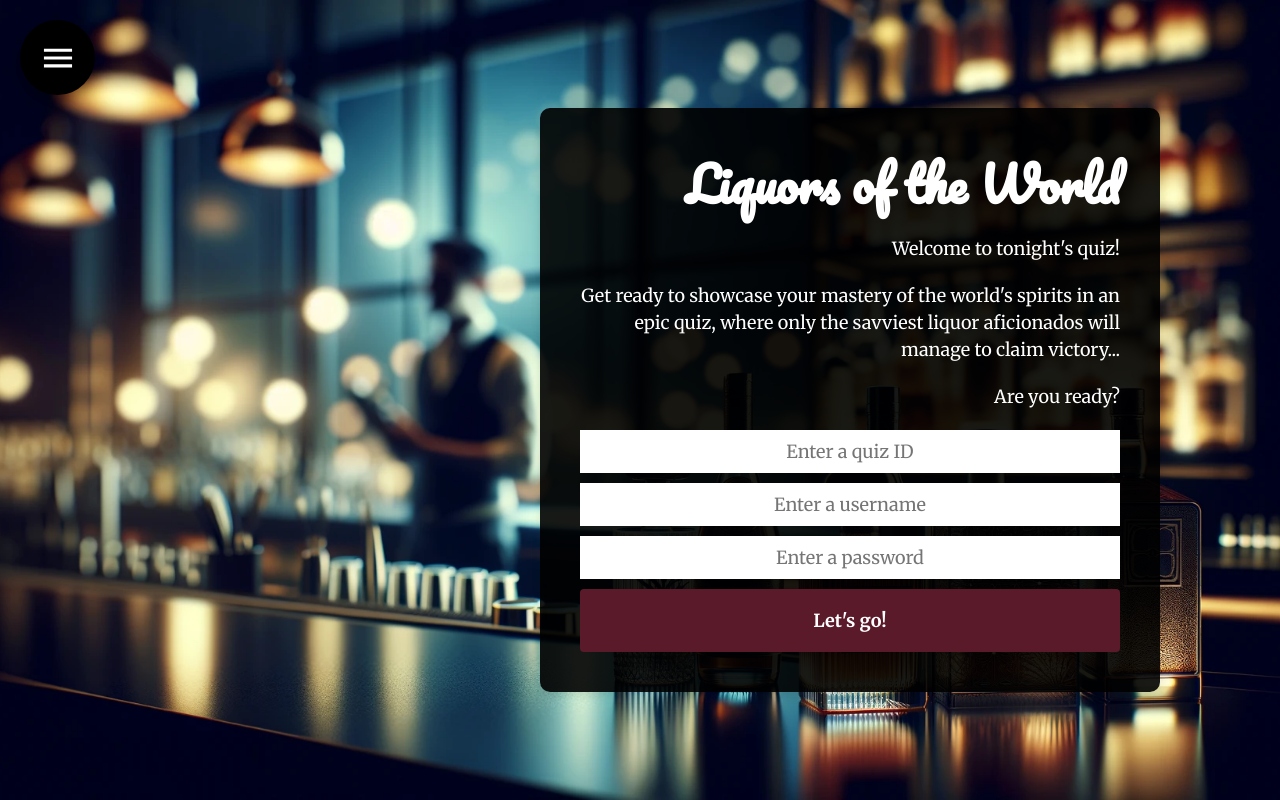
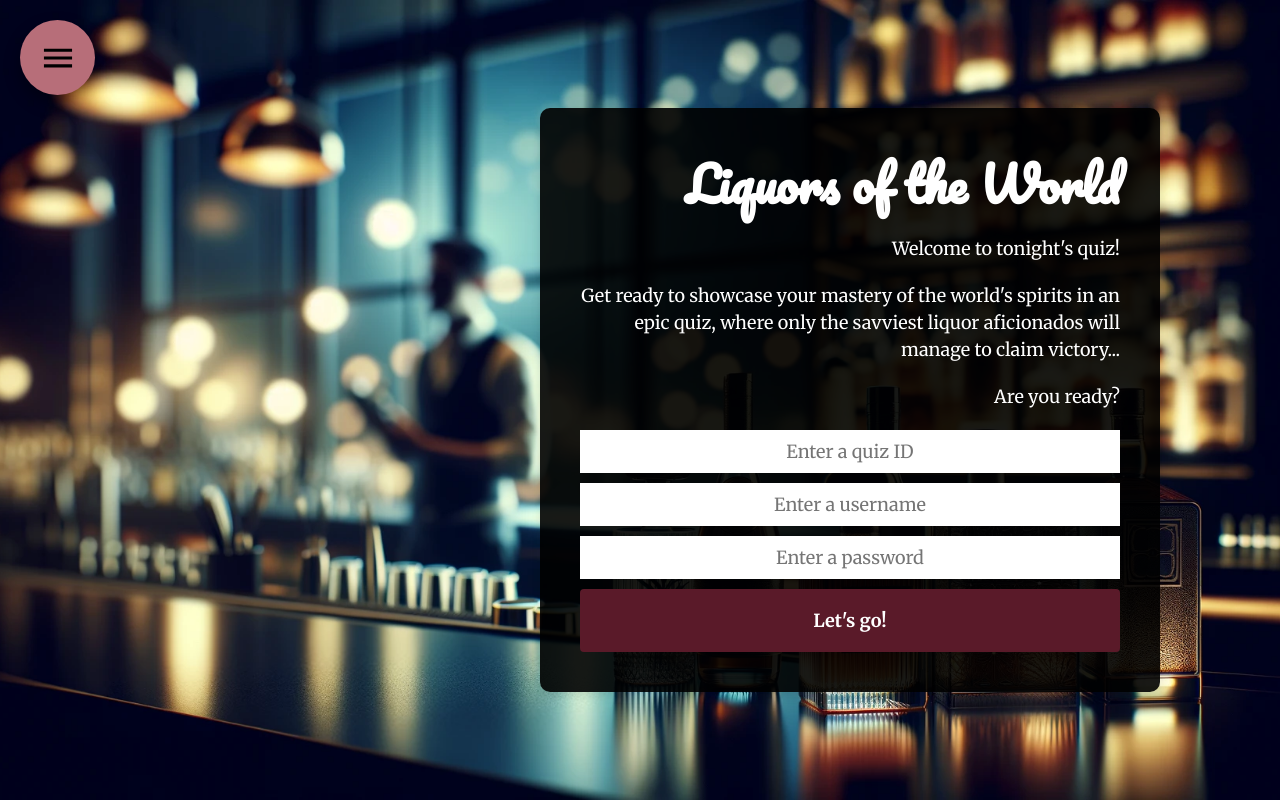
Before and after one commit to dleclercpro/LiquorsOfTheWorld, a React (Create React App) app in the folder Apps/Client/: page / in a window 1280 px wide. Built offline with nearby package versions, Linux system fonts and the light colour scheme; no server answers.

Commit message:
Fix: nav styles.

```diff
--- a/Apps/Client/src/components/Nav.scss
+++ b/Apps/Client/src/components/Nav.scss
@@ -28,7 +28,7 @@ $nav-min-width: 380px;
     box-shadow: 0px 8px 16px 0px rgba(0, 0, 0, 0.4);
     width: 65px;
     height: 65px;
-    background-color: $color-black;
+    background-color: $color-secondary;
     cursor: pointer;
     user-select: none;
 
@@ -46,7 +46,7 @@ $nav-min-width: 380px;
       width: 50%;
       height: 50%;
       transform: translate(-50%, -50%);
-      color: $color-white;
+      color: $color-black;
     }
   }
 
@@ -92,15 +92,15 @@ $nav-min-width: 380px;
 
           > .nav-button {
             position: absolute;
-            top: calc(50% + 5px);
-            left: 15px;
+            top: calc(50% + 2px);
+            left: 17px;
             transform: translate(0, -50%);
             cursor: pointer;
             user-select: none;
             background-color: transparent;
 
             > .nav-icon {
-              color: $color-white;
+              color: $color-black;
               width: 30px;
               height: 30px;
             }
@@ -113,8 +113,8 @@ $nav-min-width: 380px;
             width: 100%;
             min-width: $nav-min-width;
             padding: 18px 16px;
-            background-color: $color-black;
-            color: $color-white;
+            background-color: $color-secondary;
+            color: $color-black;
             font-family: $special-font-stack;
             @include font-subtitle;
 
```
